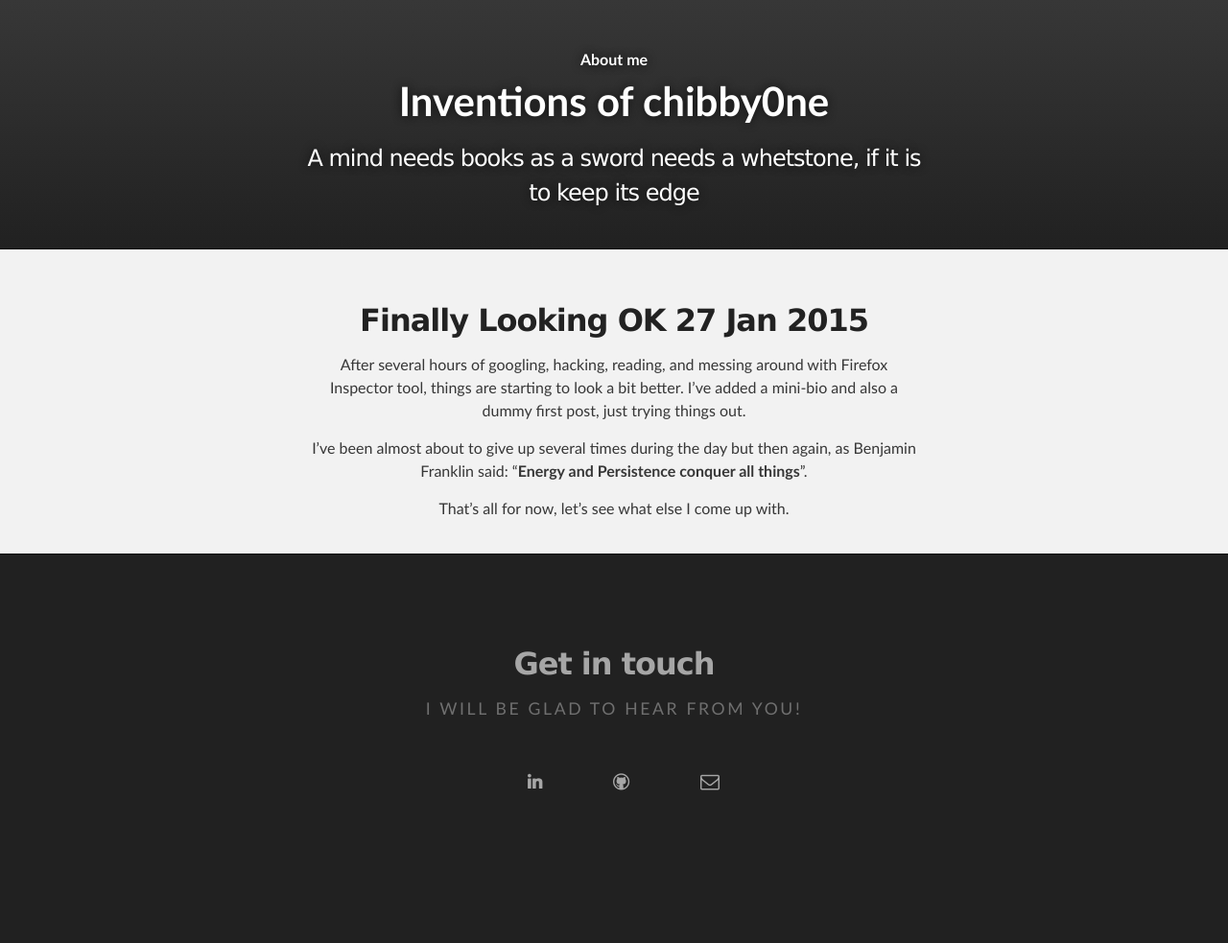
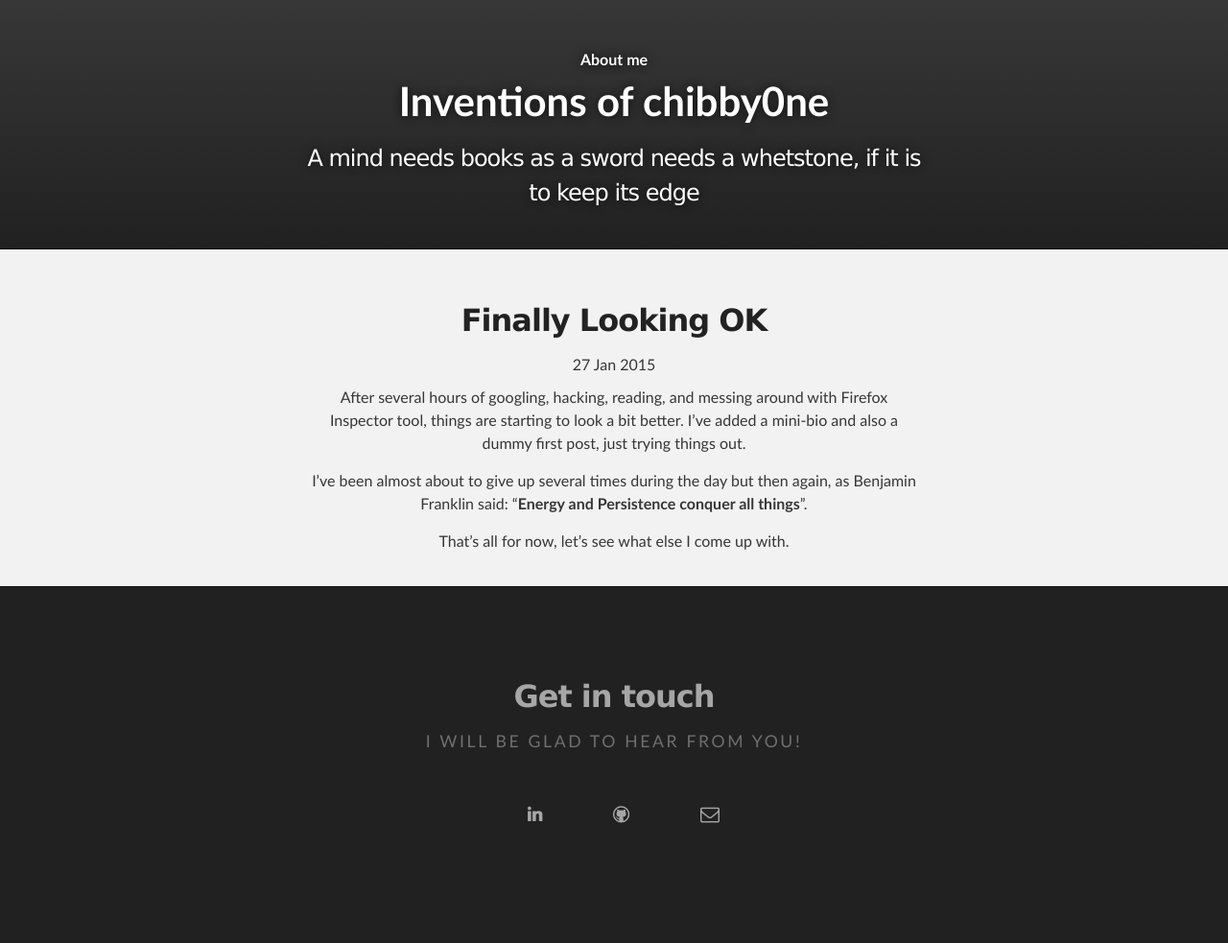
Before and after one commit to chibby0ne/chibby0ne.github.io, a Jekyll site: the page built from _posts/2015-01-27-finally_looking_ok.md, in a window 1280 px wide. Shown: the whole page at 96% size. Built offline with Jekyll 4.4.1, drawn with Linux system fonts in a browser that asks for light colours; before the commit the page ends 949 px from its top, so only the background shows below that.

Commit message:
Edit layout of posts' title and date

```diff
--- a/_layouts/post.html
+++ b/_layouts/post.html
@@ -2,11 +2,13 @@
 layout: default
 ---
 
-<h2 class="post_title">
+<!-- <h2 class="post_title"> -->
+<h2>
 {{ page.title }}
+</h2>
 {% if page.date %}
-<small>{{ page.date | date_to_string }}</small>
+<!-- <small> {{ page.date | date_to_string }}</small> -->
+{{ page.date | date_to_string }}
 {% endif %}
-</h2>
 
 {{ content }}
```
Also changed, not shown: 3 other files.
